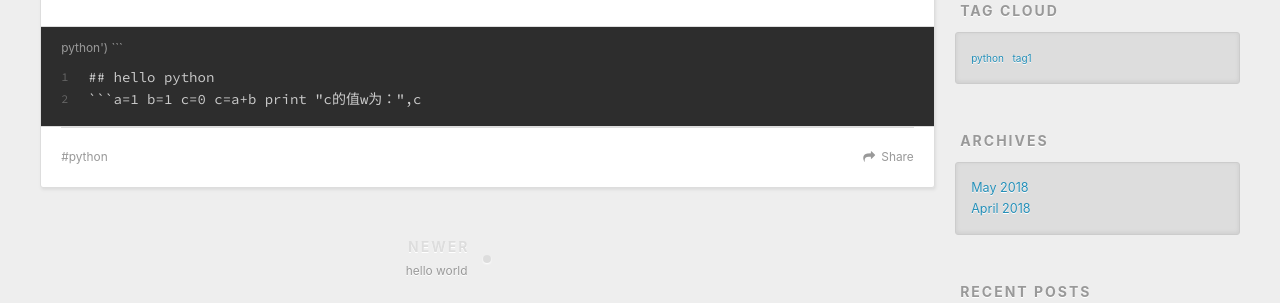
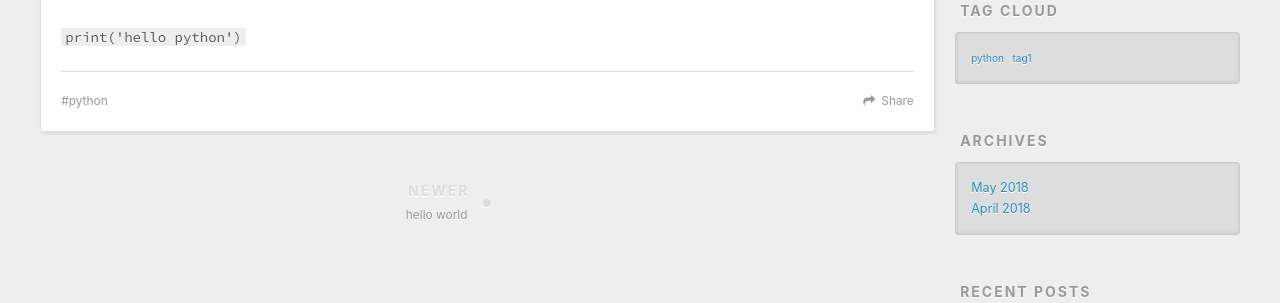
Before and after one commit to songnet/songnet.github.io, a plain HTML site: page 2018/04/15/hello-python/index.html in a window 1280 px wide. Shown: the part 497-800 px from the top of the page. Drawn offline with nearby package versions, Linux system fonts and the light colour scheme.

Commit message:
Site updated: 2018-07-01 00:51:28

````diff
--- a/2018/04/15/hello-python/index.html
+++ b/2018/04/15/hello-python/index.html
@@ -7,18 +7,18 @@
 
   <title>hello python | songnet</title>
   <meta name="viewport" content="width=device-width, initial-scale=1, maximum-scale=1">
-  <meta name="description" content="hello pythonpython&apos;) ```12## hello python```a=1 b=1 c=0 c=a+b print &amp;quot;c的值w为：&amp;quot;,c">
+  <meta name="description" content="hello pythonprint(&amp;#39;hello python&amp;#39;)">
 <meta name="keywords" content="python">
 <meta property="og:type" content="article">
 <meta property="og:title" content="hello python">
 <meta property="og:url" content="https://songnet.github.io/2018/04/15/hello-python/index.html">
 <meta property="og:site_name" content="songnet">
-<meta property="og:description" content="hello pythonpython&apos;) ```12## hello python```a=1 b=1 c=0 c=a+b print &amp;quot;c的值w为：&amp;quot;,c">
+<meta property="og:description" content="hello pythonprint(&amp;#39;hello python&amp;#39;)">
 <meta property="og:locale" content="zh-Hans">
-<meta property="og:updated_time" content="2018-06-30T16:49:25.064Z">
+<meta property="og:updated_time" content="2018-06-30T16:51:23.358Z">
 <meta name="twitter:card" content="summary">
 <meta name="twitter:title" content="hello python">
-<meta name="twitter:description" content="hello pythonpython&apos;) ```12## hello python```a=1 b=1 c=0 c=a+b print &amp;quot;c的值w为：&amp;quot;,c">
+<meta name="twitter:description" content="hello pythonprint(&amp;#39;hello python&amp;#39;)">
 
     <link rel="alternate" href="/atom.xml" title="songnet" type="application/atom+xml">
 
@@ -87,7 +87,8 @@
 
     <div class="article-entry" itemprop="articleBody">
 
-        <h1 id="hello-python"><a href="#hello-python" class="headerlink" title="hello python"></a>hello python</h1><figure class="highlight plain"><figcaption><span>python') ```</span></figcaption><table><tr><td class="gutter"><pre><span class="line">1</span><br><span class="line">2</span><br></pre></td><td class="code"><pre><span class="line">## hello python</span><br><span class="line">```a=1 b=1 c=0 c=a+b print &quot;c的值w为：&quot;,c</span><br></pre></td></tr></table></figure>
+        <h1 id="hello-python"><a href="#hello-python" class="headerlink" title="hello python"></a>hello python</h1><p><code>print(&#39;hello python&#39;)</code></p>
+
 
     </div>
     <footer class="article-footer">
````
Also changed, not shown: index.html (+2 -1 lines).
